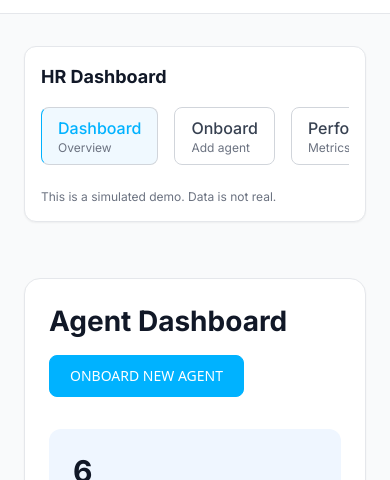
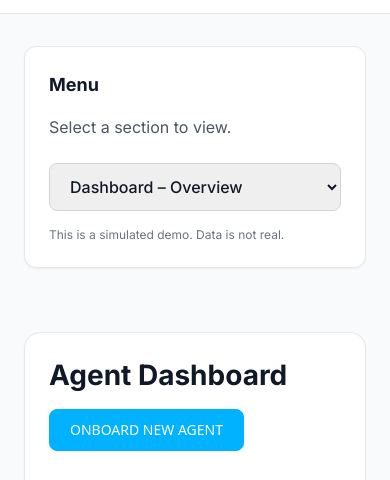
Before and after one commit to samarthkamblisk-glitch/project-synth, a website: page demo.html in a window 390 px wide. Shown: the part 51-531 px from the top of the page. Drawn offline with nearby package versions, Linux system fonts and the light colour scheme.

Commit message:
Mobile demo: rename HR Dashboard to Menu, replace horizontal nav with dropdown select

```diff
--- a/demo.html
+++ b/demo.html
@@ -80,36 +80,19 @@
     </nav>
 
     <div class="container mx-auto px-6 py-8 flex flex-col lg:flex-row gap-8">
-        <!-- Mobile‑Only Horizontal Nav (scrollable) -->
-        <div class="lg:hidden mb-6">
-            <div class="bg-white rounded-xl border border-gray-200 p-4 shadow-sm">
-                <h2 class="font-bold text-gray-900 text-lg mb-4">HR Dashboard</h2>
-                <div class="flex overflow-x-auto pb-2 space-x-4">
-                    <a href="#dashboard" class="nav-item flex-shrink-0 py-2 px-4 rounded-lg border border-gray-300 text-gray-700 hover:bg-gray-50 hover:border-blue-300">
-                        <div class="font-medium">Dashboard</div>
-                        <div class="text-xs text-gray-500">Overview</div>
-                    </a>
-                    <a href="#onboard" class="nav-item flex-shrink-0 py-2 px-4 rounded-lg border border-gray-300 text-gray-700 hover:bg-gray-50 hover:border-blue-300">
-                        <div class="font-medium">Onboard</div>
-                        <div class="text-xs text-gray-500">Add agent</div>
-                    </a>
-                    <a href="#performance" class="nav-item flex-shrink-0 py-2 px-4 rounded-lg border border-gray-300 text-gray-700 hover:bg-gray-50 hover:border-blue-300">
-                        <div class="font-medium">Performance</div>
-                        <div class="text-xs text-gray-500">Metrics</div>
-                    </a>
-                    <a href="#compensation" class="nav-item flex-shrink-0 py-2 px-4 rounded-lg border border-gray-300 text-gray-700 hover:bg-gray-50 hover:border-blue-300">
-                        <div class="font-medium">Compensation</div>
-                        <div class="text-xs text-gray-500">Costs</div>
-                    </a>
-                    <a href="#policy" class="nav-item flex-shrink-0 py-2 px-4 rounded-lg border border-gray-300 text-gray-700 hover:bg-gray-50 hover:border-blue-300">
-                        <div class="font-medium">Policy</div>
-                        <div class="text-xs text-gray-500">Guardrails</div>
-                    </a>
-                    <a href="#offboarding" class="nav-item flex-shrink-0 py-2 px-4 rounded-lg border border-gray-300 text-gray-700 hover:bg-gray-50 hover:border-blue-300">
-                        <div class="font-medium">Offboarding</div>
-                        <div class="text-xs text-gray-500">Archive</div>
-                    </a>
-                </div>
+        <!-- Mobile‑Only Dropdown Menu -->
+        <div class="lg:hidden mb-8">
+            <div class="bg-white rounded-xl border border-gray-200 p-6 shadow-sm">
+                <h2 class="font-bold text-gray-900 text-lg mb-4">Menu</h2>
+                <p class="text-gray-600 mb-6">Select a section to view.</p>
+                <select id="mobileSectionSelect" class="w-full px-4 py-3 border border-gray-300 rounded-lg text-gray-900 font-medium">
+                    <option value="#dashboard">Dashboard – Overview</option>
+                    <option value="#onboard">Onboard – Add new or connect existing agents</option>
+                    <option value="#performance">Manage Agents – Performance & transfers</option>
+                    <option value="#compensation">Agent Compensation – Cost & ROI</option>
+                    <option value="#policy">Agent Policy – Guardrails & compliance</option>
+                    <option value="#offboarding">Agent Offboarding – Archive & audit</option>
+                </select>
                 <p class="mt-4 text-xs text-gray-500">This is a simulated demo. Data is not real.</p>
             </div>
         </div>
@@ -117,7 +100,7 @@
         <!-- Desktop Sidebar Menu (hidden on mobile) -->
         <div class="hidden lg:block lg:w-64 flex-shrink-0">
             <div class="sidebar bg-white rounded-2xl border border-gray-200 p-6 shadow-sm">
-                <h2 class="font-bold text-gray-900 text-lg mb-6">HR Dashboard</h2>
+                <h2 class="font-bold text-gray-900 text-lg mb-6">Menu</h2>
                 <nav class="space-y-2">
                     <a href="#dashboard" class="nav-item block py-3 px-4 rounded-lg border-l-4 border-transparent text-gray-700 hover:bg-gray-50 hover:border-blue-300">
                         <div class="font-medium">Dashboard</div>
@@ -1177,6 +1160,22 @@
             document.getElementById('onboardChoice').classList.remove('hidden');
         }
 
+        // Mobile section dropdown
+        const sectionSelect = document.getElementById('mobileSectionSelect');
+        if (sectionSelect) {
+            sectionSelect.addEventListener('change', function() {
+                const target = this.value;
+                if (target.startsWith('#')) {
+                    const section = document.querySelector(target);
+                    if (section) {
+                        section.scrollIntoView({ behavior: 'smooth' });
+                        // Reset dropdown to placeholder? optional
+                        // this.selectedIndex = 0;
+                    }
+                }
+            });
+        }
+
         // Mobile menu toggle
         const toggle = document.getElementById('mobile-menu-toggle');
         const menu = document.getElementById('mobile-menu');
```
